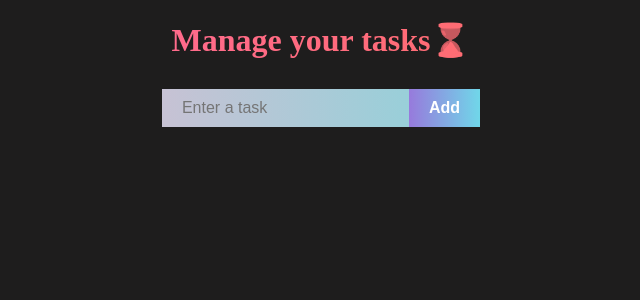
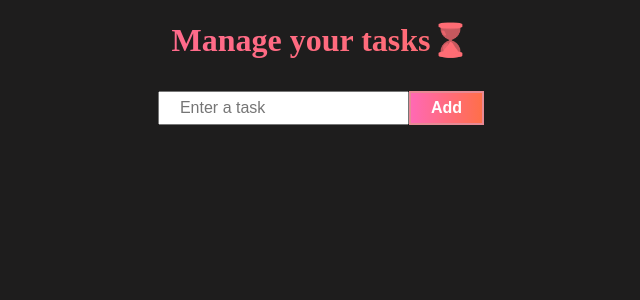
Before and after one commit to manyagaur/react-from-scratch, a React (Vite) app: page / in a window 1280 px wide. Shown: the top 300 px of the page, without its empty margins (319-959 px from the left). Built offline with nearby package versions, Linux system fonts and the light colour scheme.

Commit message:
modified buttons

```diff
--- a/src/index.css
+++ b/src/index.css
@@ -97,21 +97,15 @@ p{
 
 .add-button{
 
-  background:linear-gradient(to right, #977ADC, #70D7E9);
-  border: none;
+  background: linear-gradient(to right, #ff69b4, #ff6a9a, #ff6b7f, #ff6d64, #ff6f49);
+  border: solid rgb(232, 137, 148) 2px;
   color: #fff;
-  padding: 10px 20px;
-
+  padding: 6px 20px;
   font-size: 16px;
   cursor: pointer;
 }
 
 .task-input{
-
-  background:linear-gradient(to right, #c7c2d4, #99cfd9);
-  border: none;
-  color: #fff;
-  padding: 10px 20px;
+  padding: 6px 20px;
   font-size: 16px;
-  cursor: pointer;
 }
```
